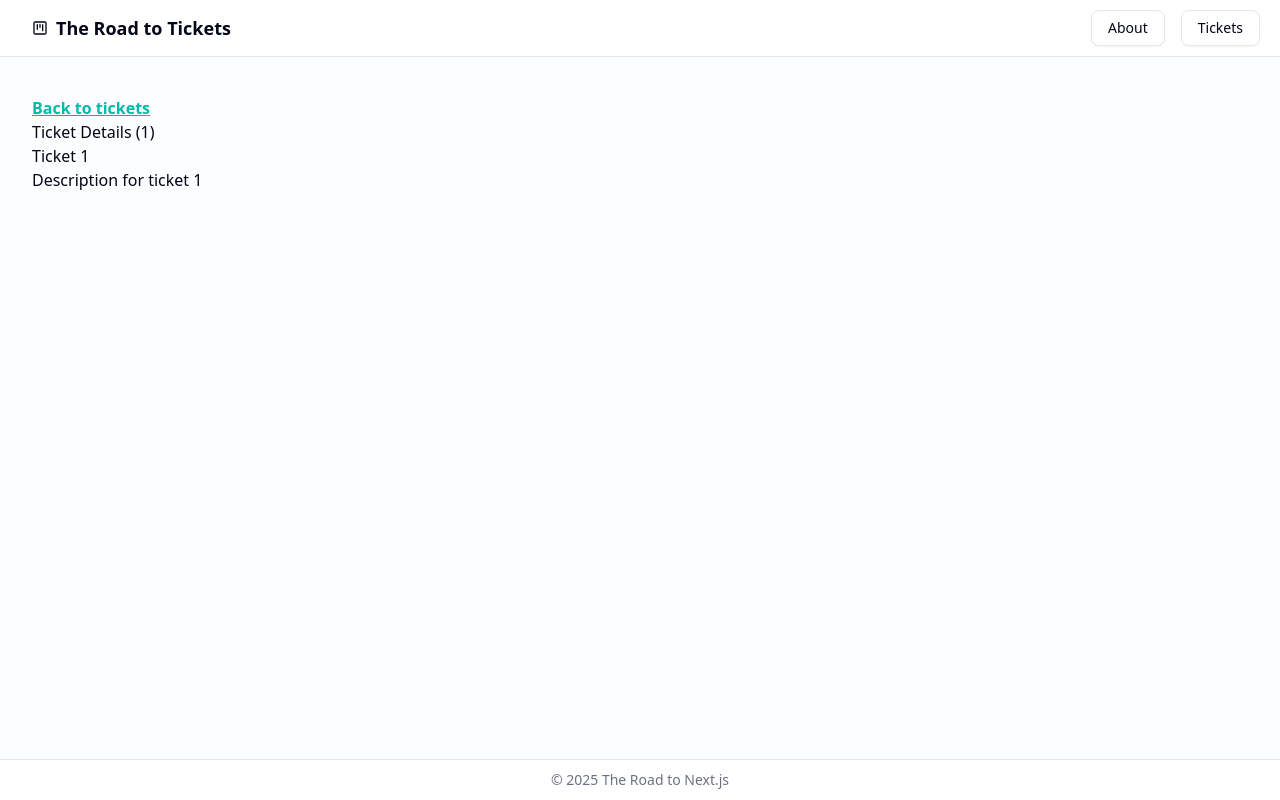
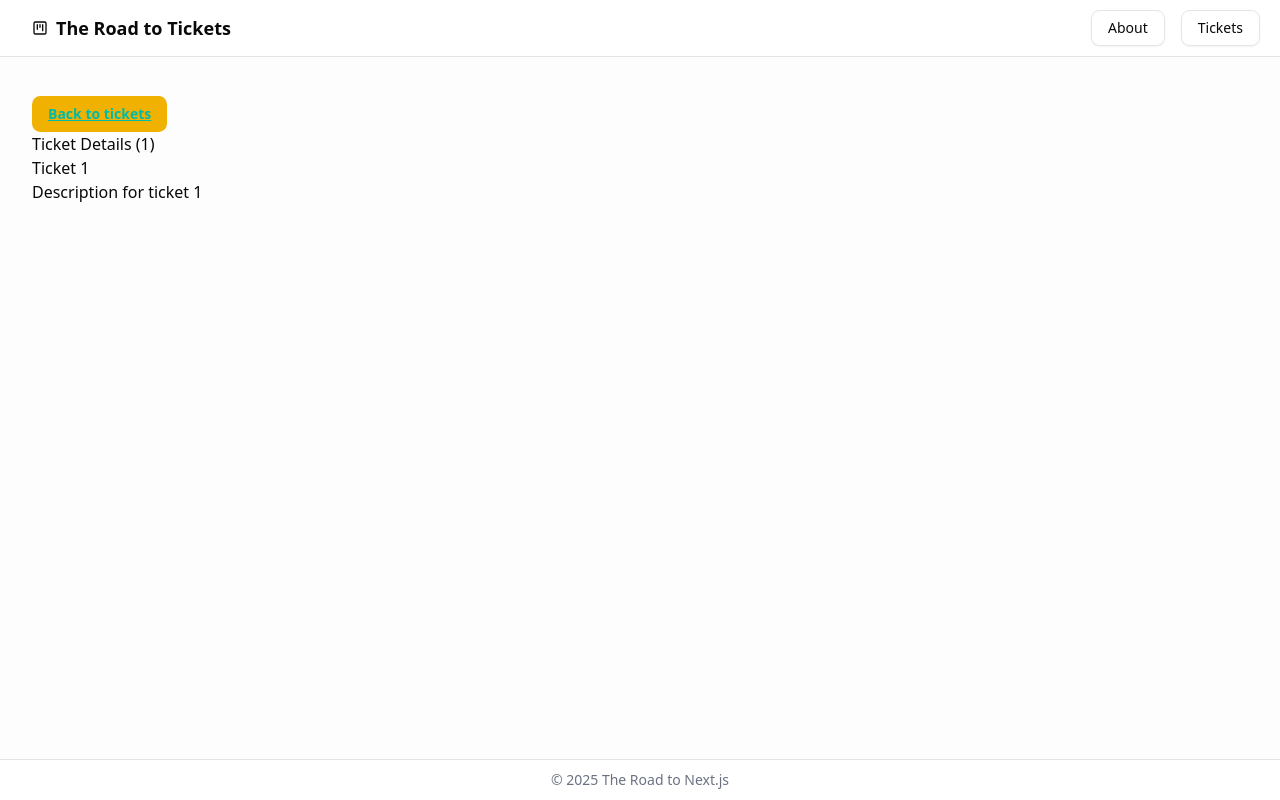
Before and after one commit to kathirr007/road-to-next, a Next.js app: page /tickets/1 in a window 1280 px wide. Built offline with nearby package versions, Linux system fonts and the light colour scheme.

Commit message:
Added placholder component for not found ticket

```diff
--- a/app/globals.css
+++ b/app/globals.css
@@ -80,72 +80,72 @@
 }
 
 :root {
-  --radius: 0.625rem;
+  --radius: 0.65rem;
+  --background: oklch(1 0 0);
+  --foreground: oklch(0.141 0.005 285.823);
   --card: oklch(1 0 0);
-  --card-foreground: oklch(0.129 0.042 264.695);
+  --card-foreground: oklch(0.141 0.005 285.823);
   --popover: oklch(1 0 0);
-  --popover-foreground: oklch(0.129 0.042 264.695);
-  --primary: oklch(0.208 0.042 265.755);
-  --primary-foreground: oklch(0.984 0.003 247.858);
-  --secondary: oklch(0.968 0.007 247.896);
-  --secondary-foreground: oklch(0.208 0.042 265.755);
-  --muted: oklch(0.968 0.007 247.896);
-  --muted-foreground: oklch(0.554 0.046 257.417);
-  --accent: oklch(0.968 0.007 247.896);
-  --accent-foreground: oklch(0.208 0.042 265.755);
+  --popover-foreground: oklch(0.141 0.005 285.823);
+  --primary: oklch(0.795 0.184 86.047);
+  --primary-foreground: oklch(0.421 0.095 57.708);
+  --secondary: oklch(0.967 0.001 286.375);
+  --secondary-foreground: oklch(0.21 0.006 285.885);
+  --muted: oklch(0.967 0.001 286.375);
+  --muted-foreground: oklch(0.552 0.016 285.938);
+  --accent: oklch(0.967 0.001 286.375);
+  --accent-foreground: oklch(0.21 0.006 285.885);
   --destructive: oklch(0.577 0.245 27.325);
-  --border: oklch(0.929 0.013 255.508);
-  --input: oklch(0.929 0.013 255.508);
-  --ring: oklch(0.704 0.04 256.788);
+  --border: oklch(0.92 0.004 286.32);
+  --input: oklch(0.92 0.004 286.32);
+  --ring: oklch(0.795 0.184 86.047);
   --chart-1: oklch(0.646 0.222 41.116);
   --chart-2: oklch(0.6 0.118 184.704);
   --chart-3: oklch(0.398 0.07 227.392);
   --chart-4: oklch(0.828 0.189 84.429);
   --chart-5: oklch(0.769 0.188 70.08);
-  --sidebar: oklch(0.984 0.003 247.858);
-  --sidebar-foreground: oklch(0.129 0.042 264.695);
-  --sidebar-primary: oklch(0.208 0.042 265.755);
-  --sidebar-primary-foreground: oklch(0.984 0.003 247.858);
-  --sidebar-accent: oklch(0.968 0.007 247.896);
-  --sidebar-accent-foreground: oklch(0.208 0.042 265.755);
-  --sidebar-border: oklch(0.929 0.013 255.508);
-  --sidebar-ring: oklch(0.704 0.04 256.788);
-  --background: oklch(1 0 0);
-  --foreground: oklch(0.129 0.042 264.695);
+  --sidebar: oklch(0.985 0 0);
+  --sidebar-foreground: oklch(0.141 0.005 285.823);
+  --sidebar-primary: oklch(0.795 0.184 86.047);
+  --sidebar-primary-foreground: oklch(0.421 0.095 57.708);
+  --sidebar-accent: oklch(0.967 0.001 286.375);
+  --sidebar-accent-foreground: oklch(0.21 0.006 285.885);
+  --sidebar-border: oklch(0.92 0.004 286.32);
+  --sidebar-ring: oklch(0.795 0.184 86.047);
 }
 
 .dark {
-  --background: oklch(0.129 0.042 264.695);
-  --foreground: oklch(0.984 0.003 247.858);
-  --card: oklch(0.208 0.042 265.755);
-  --card-foreground: oklch(0.984 0.003 247.858);
-  --popover: oklch(0.208 0.042 265.755);
-  --popover-foreground: oklch(0.984 0.003 247.858);
-  --primary: oklch(0.929 0.013 255.508);
-  --primary-foreground: oklch(0.208 0.042 265.755);
-  --secondary: oklch(0.279 0.041 260.031);
-  --secondary-foreground: oklch(0.984 0.003 247.858);
-  --muted: oklch(0.279 0.041 260.031);
-  --muted-foreground: oklch(0.704 0.04 256.788);
-  --accent: oklch(0.279 0.041 260.031);
-  --accent-foreground: oklch(0.984 0.003 247.858);
+  --background: oklch(0.141 0.005 285.823);
+  --foreground: oklch(0.985 0 0);
+  --card: oklch(0.21 0.006 285.885);
+  --card-foreground: oklch(0.985 0 0);
+  --popover: oklch(0.21 0.006 285.885);
+  --popover-foreground: oklch(0.985 0 0);
+  --primary: oklch(0.795 0.184 86.047);
+  --primary-foreground: oklch(0.421 0.095 57.708);
+  --secondary: oklch(0.274 0.006 286.033);
+  --secondary-foreground: oklch(0.985 0 0);
+  --muted: oklch(0.274 0.006 286.033);
+  --muted-foreground: oklch(0.705 0.015 286.067);
+  --accent: oklch(0.274 0.006 286.033);
+  --accent-foreground: oklch(0.985 0 0);
   --destructive: oklch(0.704 0.191 22.216);
   --border: oklch(1 0 0 / 10%);
   --input: oklch(1 0 0 / 15%);
-  --ring: oklch(0.551 0.027 264.364);
+  --ring: oklch(0.554 0.135 66.442);
   --chart-1: oklch(0.488 0.243 264.376);
   --chart-2: oklch(0.696 0.17 162.48);
   --chart-3: oklch(0.769 0.188 70.08);
   --chart-4: oklch(0.627 0.265 303.9);
   --chart-5: oklch(0.645 0.246 16.439);
-  --sidebar: oklch(0.208 0.042 265.755);
-  --sidebar-foreground: oklch(0.984 0.003 247.858);
-  --sidebar-primary: oklch(0.488 0.243 264.376);
-  --sidebar-primary-foreground: oklch(0.984 0.003 247.858);
-  --sidebar-accent: oklch(0.279 0.041 260.031);
-  --sidebar-accent-foreground: oklch(0.984 0.003 247.858);
+  --sidebar: oklch(0.21 0.006 285.885);
+  --sidebar-foreground: oklch(0.985 0 0);
+  --sidebar-primary: oklch(0.795 0.184 86.047);
+  --sidebar-primary-foreground: oklch(0.421 0.095 57.708);
+  --sidebar-accent: oklch(0.274 0.006 286.033);
+  --sidebar-accent-foreground: oklch(0.985 0 0);
   --sidebar-border: oklch(1 0 0 / 10%);
-  --sidebar-ring: oklch(0.551 0.027 264.364);
+  --sidebar-ring: oklch(0.554 0.135 66.442);
 }
 
 @layer base {
--- a/app/layout.tsx
+++ b/app/layout.tsx
@@ -1,7 +1,7 @@
 import type { Metadata } from 'next'
 import localFont from 'next/font/local'
 // import { Geist, Geist_Mono } from "next/font/google";
-import { NavLinks } from '@/components/NavLinks'
+import { HeaderNav } from '@/components/HeaderNav'
 import './globals.css'
 
 /* const geistSans = Geist({
@@ -39,7 +39,7 @@
       <body
         className={`${geistSans.variable} antialiased`}
       >
-        <NavLinks />
+        <HeaderNav />
         <main className="min-h-screen flex-1 overflow-y-auto overflow-x-hidden py-24 px-8 bg-secondary/20 flex flex-col">
           {children}
         </main>
--- a/app/page.tsx
+++ b/app/page.tsx
@@ -1,15 +1,11 @@
 import Link from 'next/link'
+import { Heading } from '@/components/Heading'
 import { ticketsPath } from '@/paths'
 
 export default function Home() {
   return (
     <div className="flex flex-col gap-y-8">
-      <div>
-        <h2 className="text-3xl font-bold">Welcome to the Road to Next.js</h2>
-        <p className="text-lg">
-          This is a basic setup for a Next.js application with TypeScript and Tailwind CSS.
-        </p>
-      </div>
+      <Heading title="Welcome to the Road to Tickets" description="Your Home place to start your tickets." />
       <div className="flex flex-1  flex-col items-center">
         <Link href={ticketsPath()} className="underline text-teal-500 font-semibold">
           Go to Tickets
--- a/app/tickets/[ticketId]/page.tsx
+++ b/app/tickets/[ticketId]/page.tsx
@@ -1,6 +1,7 @@
 import Link from 'next/link'
 import React from 'react'
-import Button from '@/components/Button'
+import { Placeholder } from '@/components/Placeholder'
+import { Button } from '@/components/ui/button'
 import { initialData } from '@/data'
 import { ticketsPath } from '@/paths'
 
@@ -17,14 +18,18 @@
 
   if (!foundTicket) {
     return (
-      <>
-        <Button>
-          <Link href={ticketsPath()} className="underline text-teal-500 font-semibold">
-            Back to tickets
-          </Link>
-        </Button>
-        <div>Ticket not found</div>
-      </>
+      <div className="flex flex-1">
+        <Placeholder
+          label="Ticket not found"
+          button={(
+            <Button asChild variant="outline">
+              <Link href={ticketsPath()}>
+                Back to tickets
+              </Link>
+            </Button>
+          )}
+        />
+      </div>
     )
   }
 
--- a/app/tickets/page.tsx
+++ b/app/tickets/page.tsx
@@ -1,6 +1,7 @@
 import { LucideCheckCircle, LucideFile, LucideSquarePen } from 'lucide-react'
 import Link from 'next/link'
 
+import { Heading } from '@/components/Heading'
 import {
   Card,
   CardContent,
@@ -8,7 +9,6 @@
   CardHeader,
   CardTitle,
 } from '@/components/ui/card'
-import { Separator } from '@/components/ui/separator'
 import { initialData } from '@/data'
 import { ticketDetailsPath } from '@/paths'
 
@@ -21,14 +21,8 @@
 function ticketsPage() {
   return (
     <div className="flex-1 flex flex-col gap-y-8">
-      <div>
-        <h2 className="text-3xl font-bold tracking-tight">Tickets list page</h2>
-        <p className="text-sm text-muted-foreground">
-          All your tickets at one place. Click on a ticket to view its details.
-        </p>
-      </div>
 
-      <Separator />
+      <Heading title="Tickets list page" description="All your tickets at one place. Click on a ticket to view its details." />
 
       <div className="flex-1 flex flex-col items-center gap-y-4 animate-fade-in-from-top">
 
--- a/components/NavLinks.tsx
+++ b/components/HeaderNav.tsx
@@ -7,7 +7,7 @@
 import { buttonVariants } from '@/components/ui/button'
 import { aboutPath, homePath, ticketsPath } from '@/paths'
 
-export function NavLinks() {
+export function HeaderNav() {
   const pathname = usePathname()
 
   return (
--- /dev/null
+++ b/components/Heading.tsx
@@ -0,0 +1,30 @@
+import React from 'react'
+import { Separator } from '@/components/ui/separator'
+
+interface HeadingProps {
+  title: string
+  description?: string
+}
+
+function Heading({ title, description }: HeadingProps) {
+  return (
+    <>
+      <div>
+        <h2 className="text-3xl font-bold tracking-tight">
+          {
+            title
+          }
+        </h2>
+        {description && (
+          <p className="text-sm text-muted-foreground">
+            {description}
+          </p>
+        )}
+      </div>
+
+      <Separator />
+    </>
+  )
+}
+
+export { Heading }
--- /dev/null
+++ b/components/Placeholder.tsx
@@ -0,0 +1,27 @@
+import { LucideMessageSquareWarning } from 'lucide-react'
+import React from 'react'
+
+interface PlaceholderProps {
+  label: string
+  icon?: React.ReactElement
+  button?: React.ReactElement
+}
+
+const defaultIcon = <LucideMessageSquareWarning className="w-12 h-12 text-muted-foreground" />
+const defaultButton = <div className="h-10" />
+
+function Placeholder({ label, icon = defaultIcon, button = defaultButton }: PlaceholderProps) {
+  return (
+    <div className="flex flex-1 self-center flex-col items-center justify-center gap-y-2 ">
+      {icon}
+      <h2>
+        {label}
+      </h2>
+      {
+        button
+      }
+    </div>
+  )
+}
+
+export { Placeholder }
```
